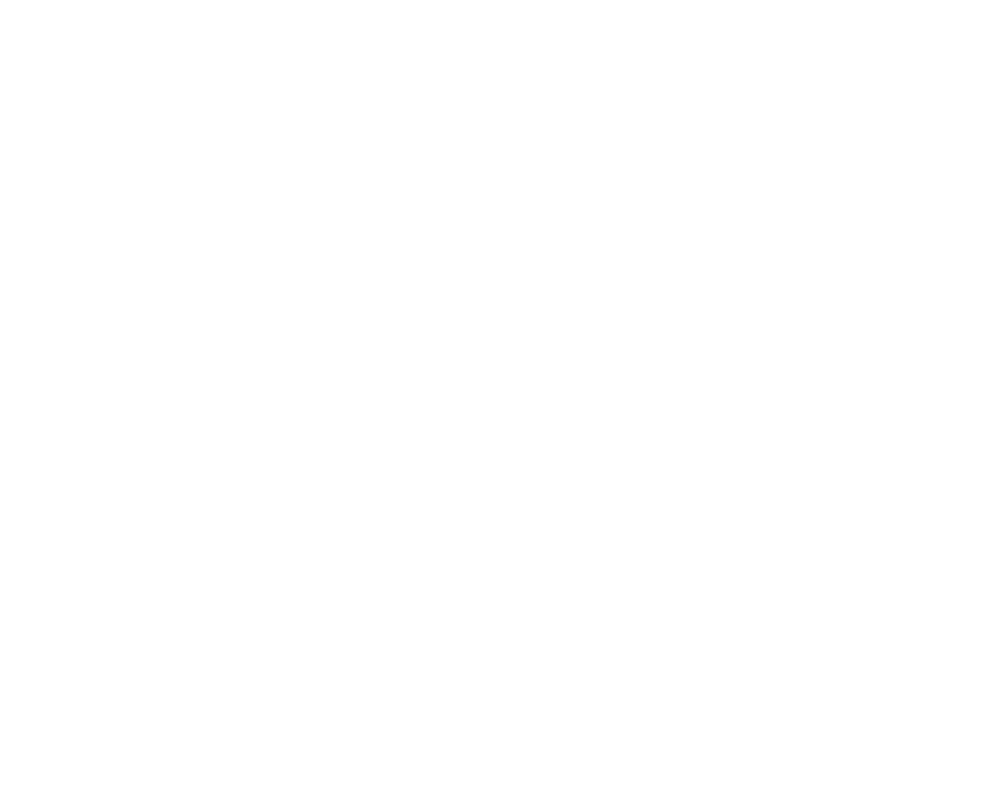
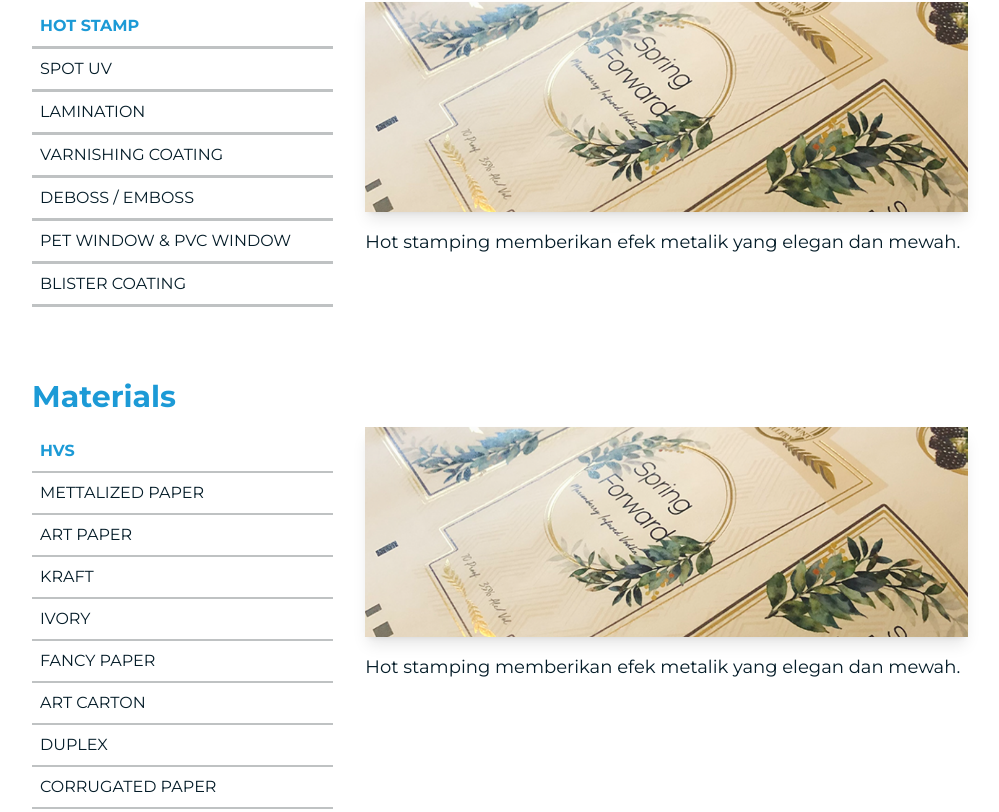
Before and after one commit to viatree/Compro-MP, a Next.js app: page /solutions in a window 1280 px wide. Shown: the part 688-1500 px from the top of the page, without its empty margins (140-1139 px from the left). Before the commit the page ends 800 px from the top, so only its background shows below. Built offline with nearby package versions, Linux system fonts and the light colour scheme.

Commit message:
solutions

```diff
--- a/src/pages/projects.js
+++ b/src/pages/projects.js
@@ -20,12 +20,12 @@
         </p>
       </section>
       {/* Filter Tabs */}
-      <section className="py-12 px-8 md:px-16 lg:px-24 xl:px-32">
-        <h1 className="text-3xl font-bold text-left text-[var(--color-primary)]">
-          Our Packaging Projects
-        </h1>
+      <section className="py-12 px-8 md:px-16 lg:px-24 xl:px-43">
+        <p className=" text-left text-base text-[var(--color-text)]">
+        Lorem ipsum dolor sit amet cem ipsum dolor sit amet consectetur. Ut ut quis tristique donec volutpat in. Enim potenti nulla ac mistique donec volutpat in. Enim potenti nulla ac maamet consectetur. Ut ut quis tristiq Lorem ipsum dolor sit amet consectetur. Ut ut quis tristique donec volutpat in. Enim potenti nulla ac mistique donec volutpat in. Enim potenti nulla ac maamet consectetur..
+        </p>
 
-        <div className="mt-6 flex justify-between space-x-10 border-b-3 border-[var(--color-lighter)]">
+        <div className="mt-6 flex justify-between border-b-3 border-[var(--color-lighter)]">
           {["All Industries", "Pharmaceutical", "Food and Beverages", "Electronics", "Retail", "Asi Gloves"].map(
             (category, index) => (
               <button
@@ -41,7 +41,7 @@
         </div>
 
         {/* Grid Layout */}
-        <div className="mt-10 grid grid-cols-2 md:grid-cols-3 lg:grid-cols-4 gap-6 w-316 h-auto">
+        <div className="mt-10 grid grid-cols-2 md:grid-cols-3 lg:grid-cols-4 gap-6 w-auto h-auto">
           {[
             "/images/p1.png",
             "/images/p2.png",
--- a/src/pages/solutions.js
+++ b/src/pages/solutions.js
@@ -1,8 +1,81 @@
+import { useState } from "react";
 import SEO from "../components/seo";
 import Navbar from "../components/navbar";
 import Footer from "../components/footer";
 
-export default function solutions() {
+export default function Solutions() {
+  const [selectedFinish, setSelectedFinish] = useState("HOT STAMP");
+
+  const finishes = {
+    "HOT STAMP": {
+      image: "/images/finishing.png",
+      description: "Hot stamping memberikan efek metalik yang elegan dan mewah.",
+    },
+    "SPOT UV": {
+      image: "/images/finishing.png",
+      description: "Spot UV memberikan efek mengkilap pada area tertentu untuk tampilan premium.",
+    },
+    "LAMINATION": {
+      image: "/images/finishing.png",
+      description: "Laminasi memberikan perlindungan ekstra pada kemasan dengan finishing matte atau glossy.",
+    },
+    "VARNISHING COATING": {
+      image: "/images/finishing.png",
+      description: "Varnish coating memberikan efek mengkilap untuk tampilan lebih menarik.",
+    },
+    "DEBOSS / EMBOSS": {
+      image: "/images/finishing.png",
+      description: "Emboss/Deboss menambahkan efek timbul atau cekung untuk kesan eksklusif.",
+    },
+    "PET WINDOW & PVC WINDOW": {
+      image: "/images/finishing.png",
+      description: "Jendela PVC atau PET memungkinkan pelanggan melihat isi produk.",
+    },
+    "BLISTER COATING": {
+      image: "/images/finishing.png",
+      description: "Blister coating memberikan perlindungan ekstra untuk kemasan blister pack.",
+    },
+  };
+  const [selectedMaterials, setSelectedMaterials] = useState("HVS");
+  const materials = {
+    "HVS": {
+      image: "/images/finishing.png",
+      description: "Hot stamping memberikan efek metalik yang elegan dan mewah.",
+    },
+    "METTALIZED PAPER": {
+      image: "/images/finishing.png",
+      description: "Spot UV memberikan efek mengkilap pada area tertentu untuk tampilan premium.",
+    },
+    "ART PAPER": {
+      image: "/images/finishing.png",
+      description: "Laminasi memberikan perlindungan ekstra pada kemasan dengan finishing matte atau glossy.",
+    },
+    "KRAFT": {
+      image: "/images/finishing.png",
+      description: "Varnish coating memberikan efek mengkilap untuk tampilan lebih menarik.",
+    },
+    "IVORY": {
+      image: "/images/finishing.png",
+      description: "Emboss/Deboss menambahkan efek timbul atau cekung untuk kesan eksklusif.",
+    },
+    "FANCY PAPER": {
+      image: "/images/finishing.png",
+      description: "Jendela PVC atau PET memungkinkan pelanggan melihat isi produk.",
+    },
+    "ART CARTON": {
+      image: "/images/finishing.png",
+      description: "Blister coating memberikan perlindungan ekstra untuk kemasan blister pack.",
+    },
+    "DUPLEX": {
+      image: "/images/finishing.png",
+      description: "Blister coating memberikan perlindungan ekstra untuk kemasan blister pack.",
+    },
+    "CORRUGATED PAPER": {
+      image: "/images/finishing.png",
+      description: "Blister coating memberikan perlindungan ekstra untuk kemasan blister pack.",
+    },
+  };
+
   return (
     <>
       <SEO
@@ -12,7 +85,82 @@
         image="/images/og-image.jpg"
         url="https://megaputra.com"
       />
+
       <Navbar />
+
+      <section className="py-12 px-8 md:px-16 lg:px-24 xl:px-43 mt-20">
+        <h1 className="text-3xl font-bold text-left text-[var(--color-primary)]">
+          Services we provide to help you achieve your goals.
+        </h1>
+        <p className="mt-6 text-left text-base text-[var(--color-text)]">
+          Mega Putra provides high-quality packaging solutions with a strong focus on precision,
+          innovation, and professionalism. Every detail is carefully designed to ensure durability,
+          functionality, and aesthetics that meet the diverse needs of various industries.
+        </p>
+      </section>
+      <section className="relative bg-[url('/images/banner3.png')] bg-cover flex items-end h-[310px]">
+      </section>
+
+      {/* Finishing Options */}
+      <section className="flex gap-8 p-8 py-6 px-8 md:px-16 lg:px-24 xl:px-43" >
+        <div className="w-1/3  text-bold text-[var(--color-text)]">
+          <h1 className="text-3xl font-bold mb-4 text-[var(--color-primary)]">Finishing</h1>
+          <ul>
+            {Object.keys(finishes).map((finish) => (
+              <li
+                key={finish}
+                className={`cursor-pointer p-2 border-b-3   border-[var(--color-text25)] ${
+                  selectedFinish === finish ? "font-bold text-[var(--color-primary)]" : ""
+                }`}
+                onClick={() => setSelectedFinish(finish)}
+              >
+                {finish}
+              </li>
+            ))}
+          </ul>
+        </div>
+
+        {/* Display Image and Description */}
+        <div className="w-2/3 text-[var(--color-text)] mt-12">
+          <img
+            src={finishes[selectedFinish].image}
+            alt={selectedFinish}
+            className="w-full h-auto shadow-lg"
+          />
+          <p className="mt-4 text-lg">{finishes[selectedFinish].description}</p>
+        </div>
+      </section>
+
+       {/* materials Options */}
+       <section className="flex gap-8 p-8 py-12 px-8 md:px-16 lg:px-24 xl:px-43" >
+        <div className="w-1/3  text-bold text-[var(--color-text)]">
+          <h1 className="text-3xl font-bold mb-4 text-[var(--color-primary)]">Materials</h1>
+          <ul>
+            {Object.keys(materials).map((materials) => (
+              <li
+                key={materials}
+                className={`cursor-pointer p-2 border-b-2 border-[var(--color-text25)] ${
+                  selectedMaterials === materials ? "font-bold text-[var(--color-primary)]" : ""
+                }`}
+                onClick={() => setSelectedMaterials(materials)}
+              >
+                {materials}
+              </li>
+            ))}
+          </ul>
+        </div>
+
+        {/* Display Image and Description */}
+        <div className="w-2/3 mt-12 text-[var(--color-text)]">
+          <img
+            src={materials[selectedMaterials].image}
+            alt={selectedMaterials}
+            className="w-full h-auto shadow-lg"
+          />
+          <p className="mt-4 text-lg">{materials[selectedMaterials].description}</p>
+        </div>
+      </section>
+
       <Footer />
     </>
   );
--- a/src/styles/globals.css
+++ b/src/styles/globals.css
@@ -7,7 +7,7 @@
   --lighter: #61c2ee;
   --darker: #1981b4;
   --text: #041C28;
-
+  --text25: rgba(0, 13, 19, 0.25);
 }
 
 @theme inline {
@@ -19,6 +19,7 @@
   --color-lighter: var(--lighter);
   --color-darker: var(--darker);
   --color-text: var(--text);
+  --color-text25: var(--text25);
 }
 
 @media (prefers-color-scheme: dark) {
```
Also changed, not shown: public/images/banner3.png (added), public/images/finishing.png (added).
